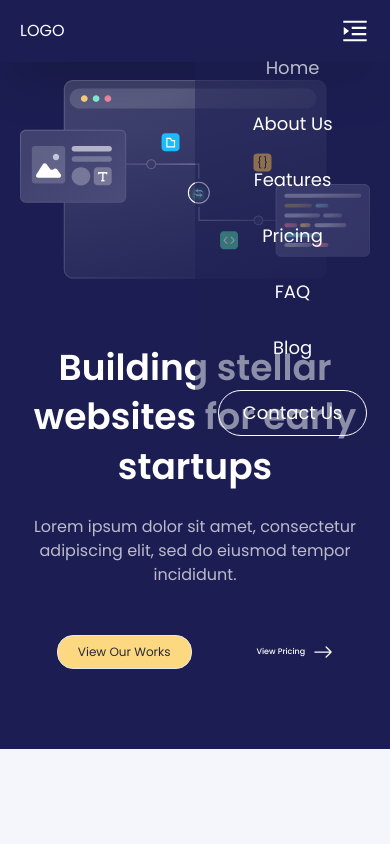
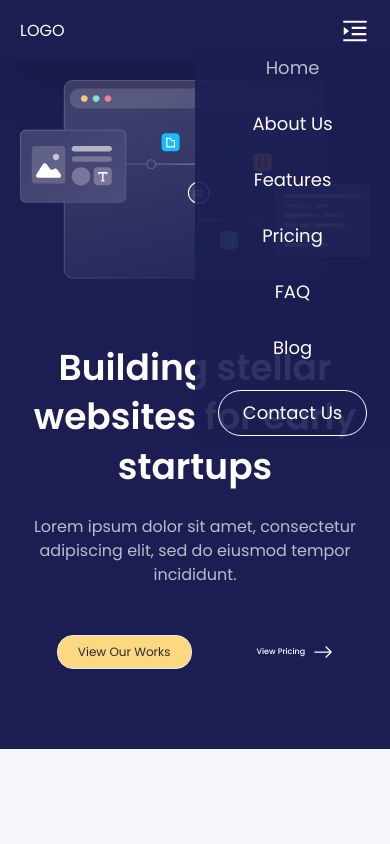
Before and after one commit to WinifredOgbeiwi/Website_Builder, a React (Vite) app: page / in a window 390 px wide. Both pictures are taken after a click on the element 355 px from the left and 31 px from the top of the page. Shown: the top 844 px of the page. Built offline with nearby package versions, Linux system fonts and the light colour scheme.

Commit message:
mobile navbar

```diff
--- a/src/layout/Header.jsx
+++ b/src/layout/Header.jsx
@@ -37,7 +37,7 @@ const Header = () => {
         <div onClick={()=>setIsShown(!isShown)} className=" text-3xl block md:hidden">
           <AiOutlineMenuUnfold />
           {isShown && (
-            <div className="absolute w-1/2 py-2 right-0 z-50 bg-[#1c1e5380]">
+            <div className="absolute w-1/2 py-2 right-0 z-50 bg-[rgba(28,30,83,0.91)]">
               <ul className="flex flex-col space-y-7 items-center text-lg ">
                 {data.header_links_data.map(({ id, link, text }) => {
                   return (
```
